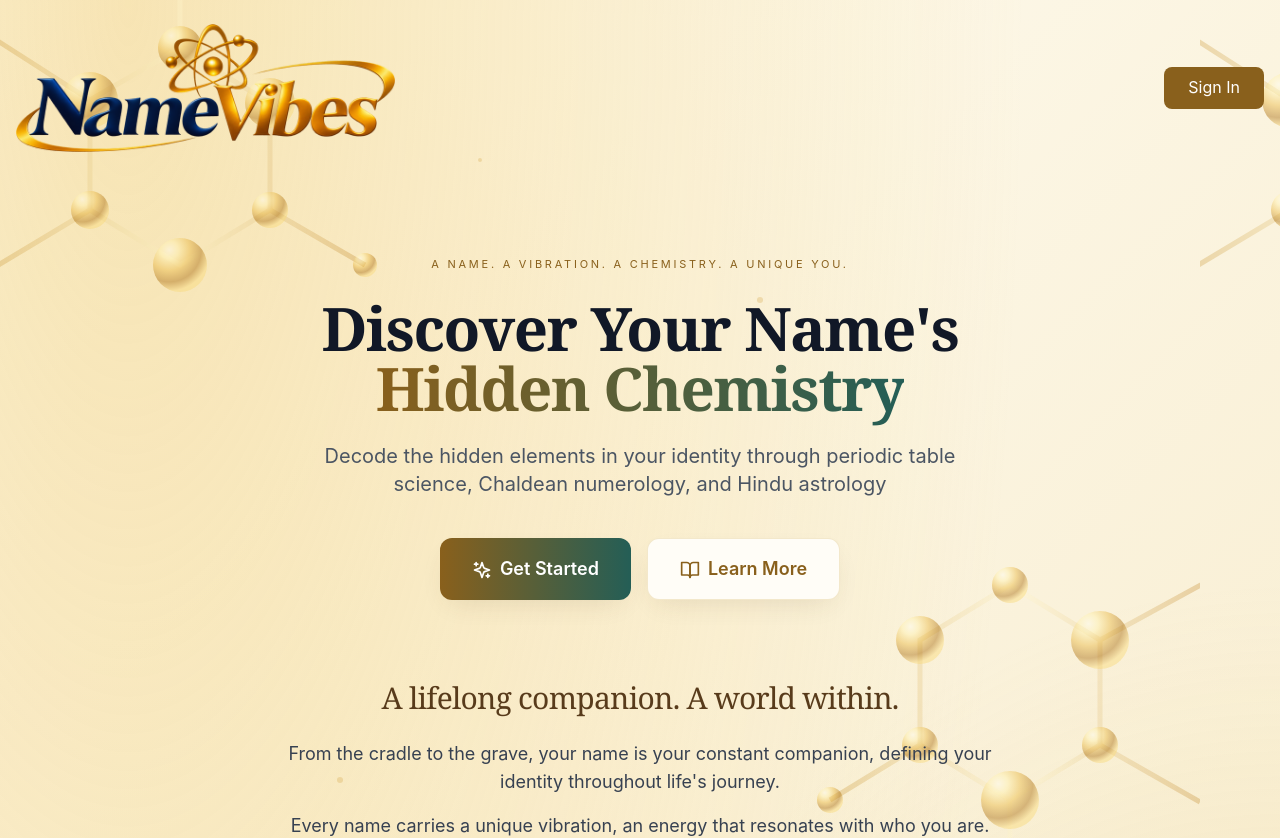
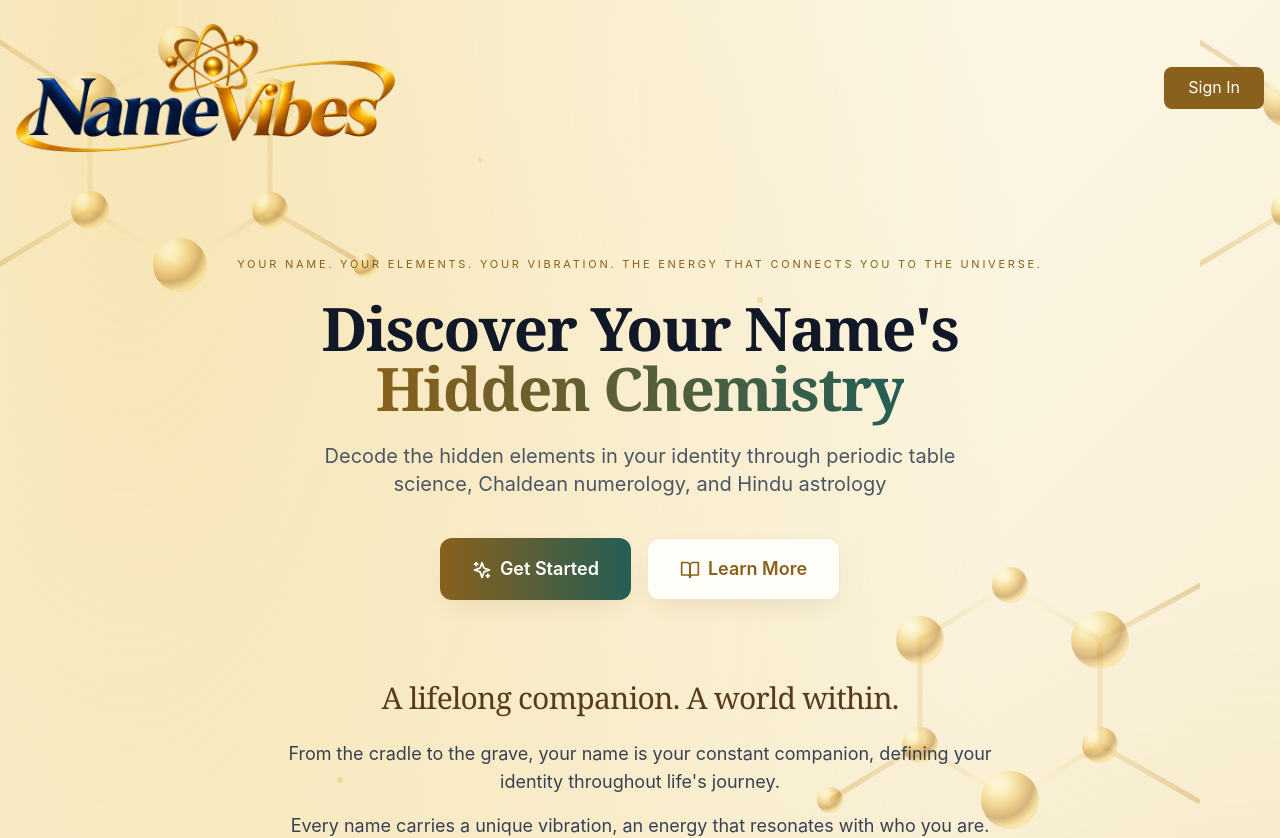
Before and after one commit to namevibeslife/namevibes, a React (Vite) app: page / in a window 1280 px wide. Shown: the top 838 px of the page. Built offline with nearby package versions, Linux system fonts and the light colour scheme; no server answers.

Commit message:
Update LandingPage.jsx

```diff
--- a/src/pages/LandingPage.jsx
+++ b/src/pages/LandingPage.jsx
@@ -44,7 +44,7 @@ export default function LandingPage() {
 
       {/* Hero Section */}
       <section className="landing-hero container mx-auto px-4 py-20 text-center">
-        <p className="hero-kicker">A name. A vibration. A chemistry. A unique you.</p>
+        <p className="hero-kicker">Your name. Your elements. Your vibration. The energy that connects you to the universe.</p>
         <h1 className="text-5xl md:text-6xl font-bold text-gray-900 mb-6">
           Discover Your Name's<br />
           <span className="text-transparent bg-clip-text bg-gradient-to-r from-brand-600 to-ocean-600">
```
